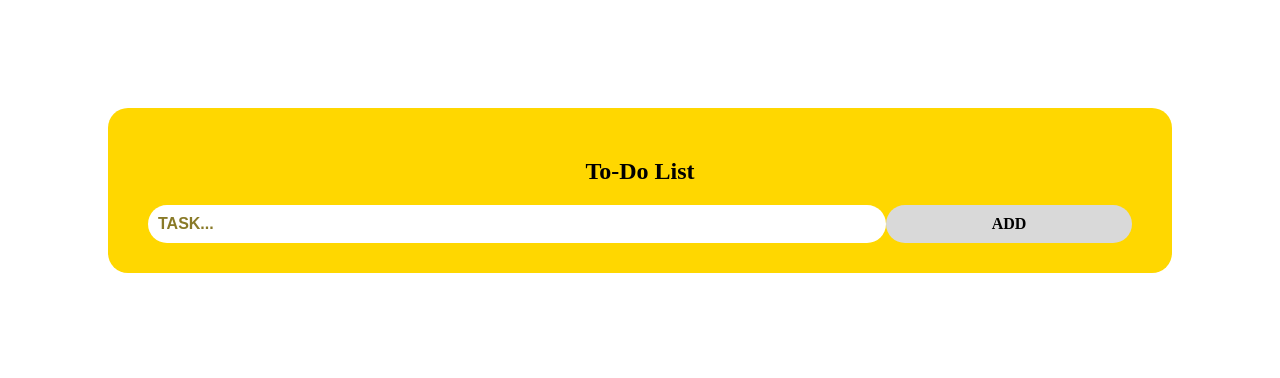
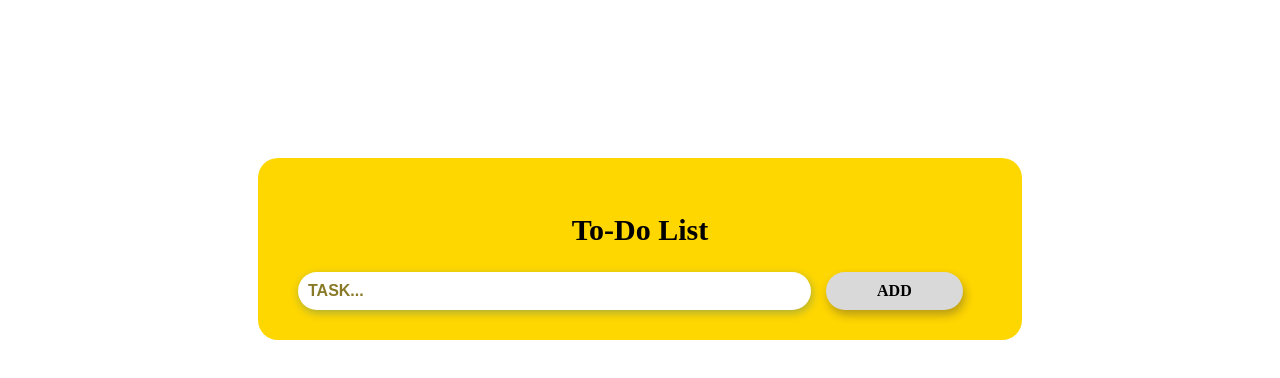
Before and after one commit to SeanOnamade/to-do-list, a plain HTML site: page index.html in a window 1280 px wide. Drawn offline with Linux system fonts and the light colour scheme.

Commit message:
box styling

```diff
--- a/style.css
+++ b/style.css
@@ -3,7 +3,10 @@
 }
 
 body {
-    padding: 100px;
+    padding-top: 150px;
+    padding-bottom: 100px;
+    padding-left: 250px;
+    padding-right: 250px;
 }
 
 ul {
@@ -77,6 +80,11 @@ ul li.checked::before {
     color: black;
     text-align: center;
     border-radius: 20px;
+    justify-content: center;
+}
+
+h2 {
+    font-size: 30px;
 }
 
 .header:after {
@@ -96,6 +104,17 @@ input {
     border-radius: 20px;
     font-weight: bold;
     /* text-transform: uppercase; */
+    box-shadow: 1px 3px 10px rgb(170, 172, 56);
+}
+
+input:hover {
+    background-color: rgb(248, 247, 245);
+}
+
+input:focus {
+    outline: none;
+    background-color: rgb(248, 247, 245);
+    box-shadow: 1px 5px 10px rgb(170, 172, 56);
 }
 
 input::placeholder {
@@ -105,7 +124,8 @@ input::placeholder {
 
 .addBtn {
     padding: 10px;
-    width: 25%;
+    margin-left: 15px;
+    width: 20%;
     background: #d9d9d9;
     color: black;
     text-transform: uppercase;
@@ -116,6 +136,7 @@ input::placeholder {
     cursor: pointer;
     transition: all 0.3s ease;
     border-radius: 20px;
+    box-shadow: 2px 5px 10px rgba(69, 61, 61, 0.381);
 }
 
 .addBtn:hover {
```
